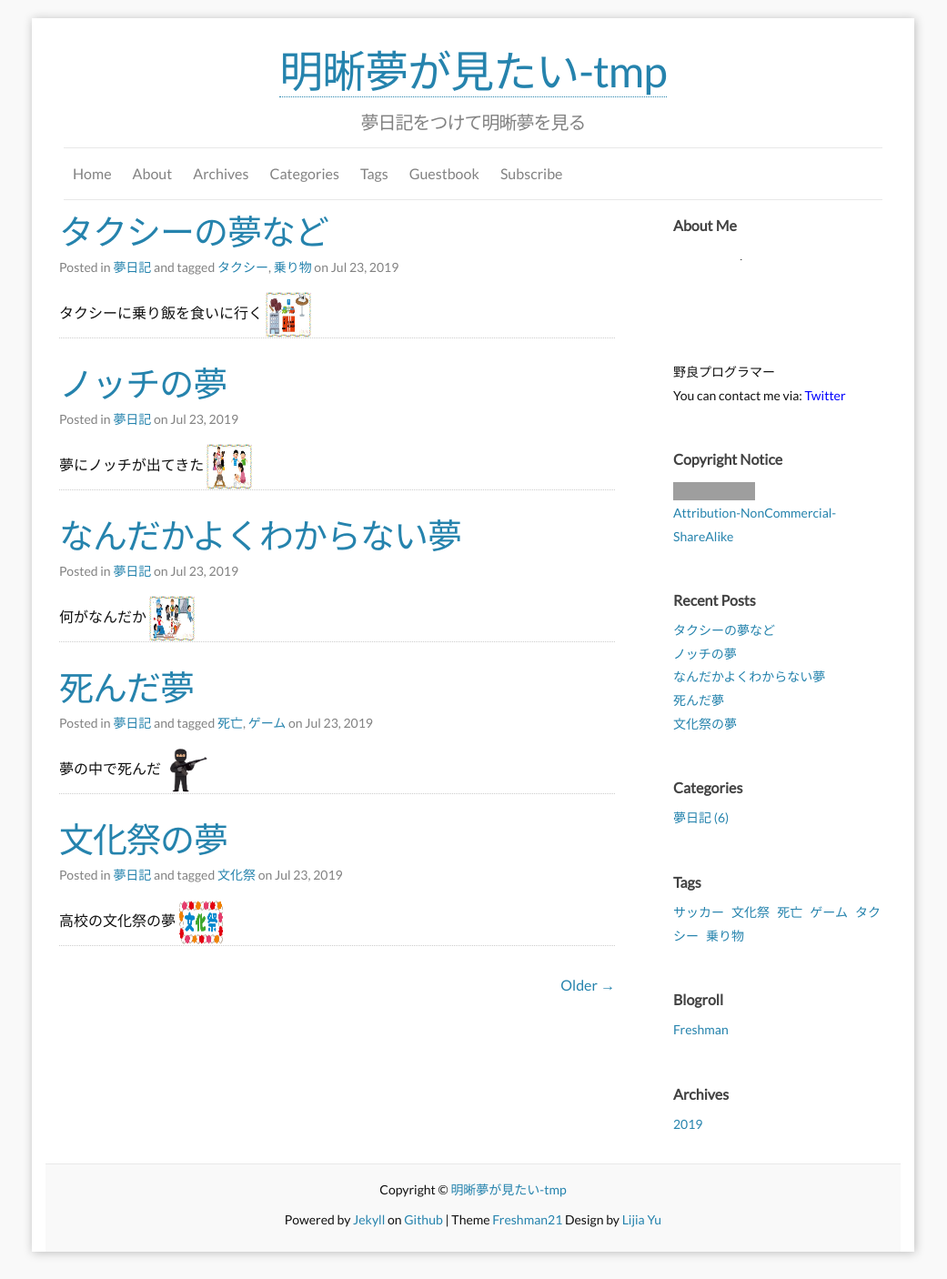
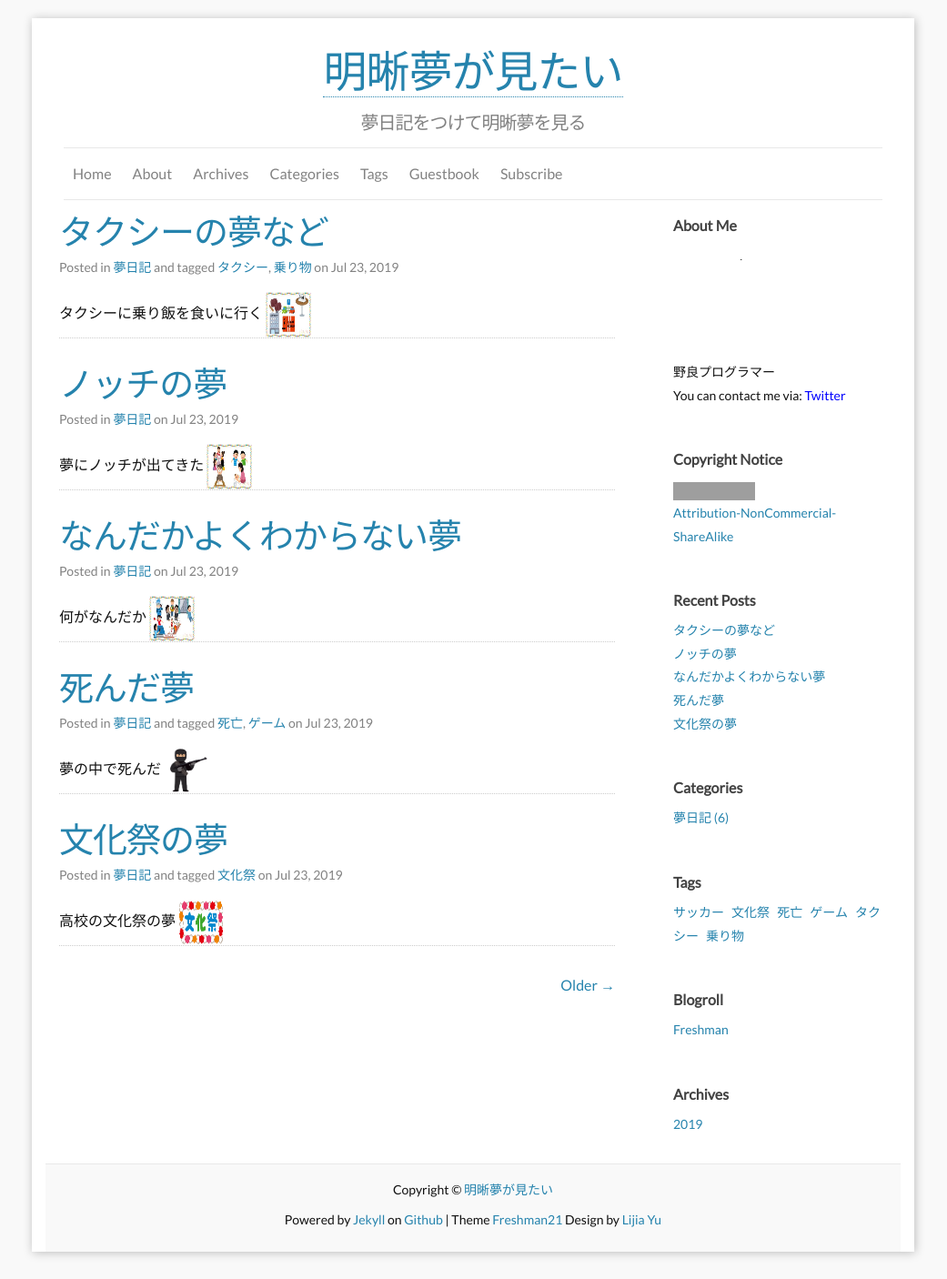
Before and after one commit to karate-bakabon/karate-bakabon.github.io, a Jekyll site: the page built from index.html, in a window 1280 px wide. Shown: the whole page at 91% size, without its empty margins (120-1161 px from the left). Built offline with Jekyll 4.4.1, drawn with Linux system fonts in a browser that asks for light colours; the list of posts is cut into pages by our own code; grey boxes are pictures that could not be loaded.

Commit message:
Update _config.yml

```diff
--- a/_config.yml
+++ b/_config.yml
@@ -1,5 +1,5 @@
 ### Site info:
-title: 明晰夢が見たい-tmp
+title: 明晰夢が見たい
 tagline: 夢日記をつけて明晰夢を見る
 author: z
 email: yu@lijiayu.net
```
